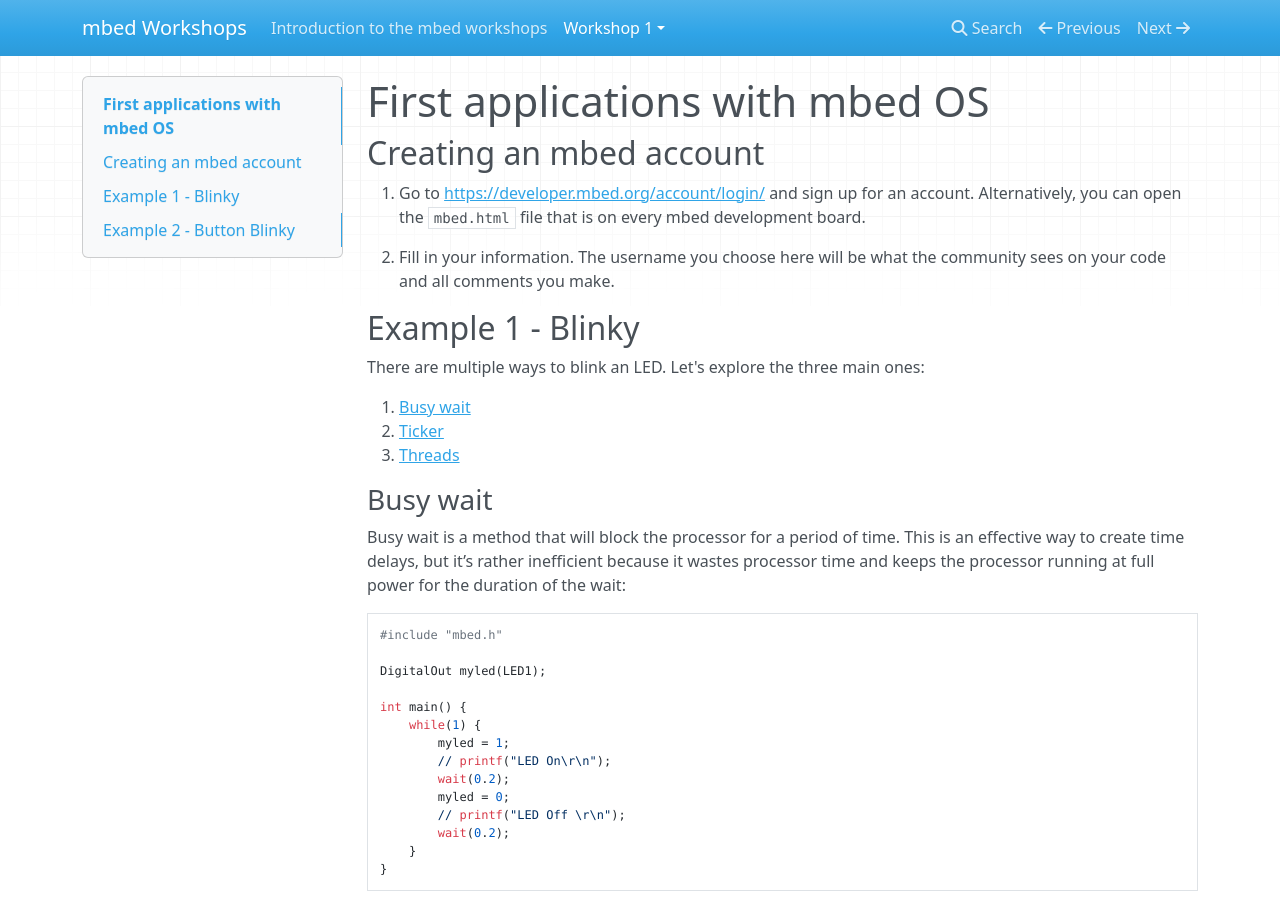
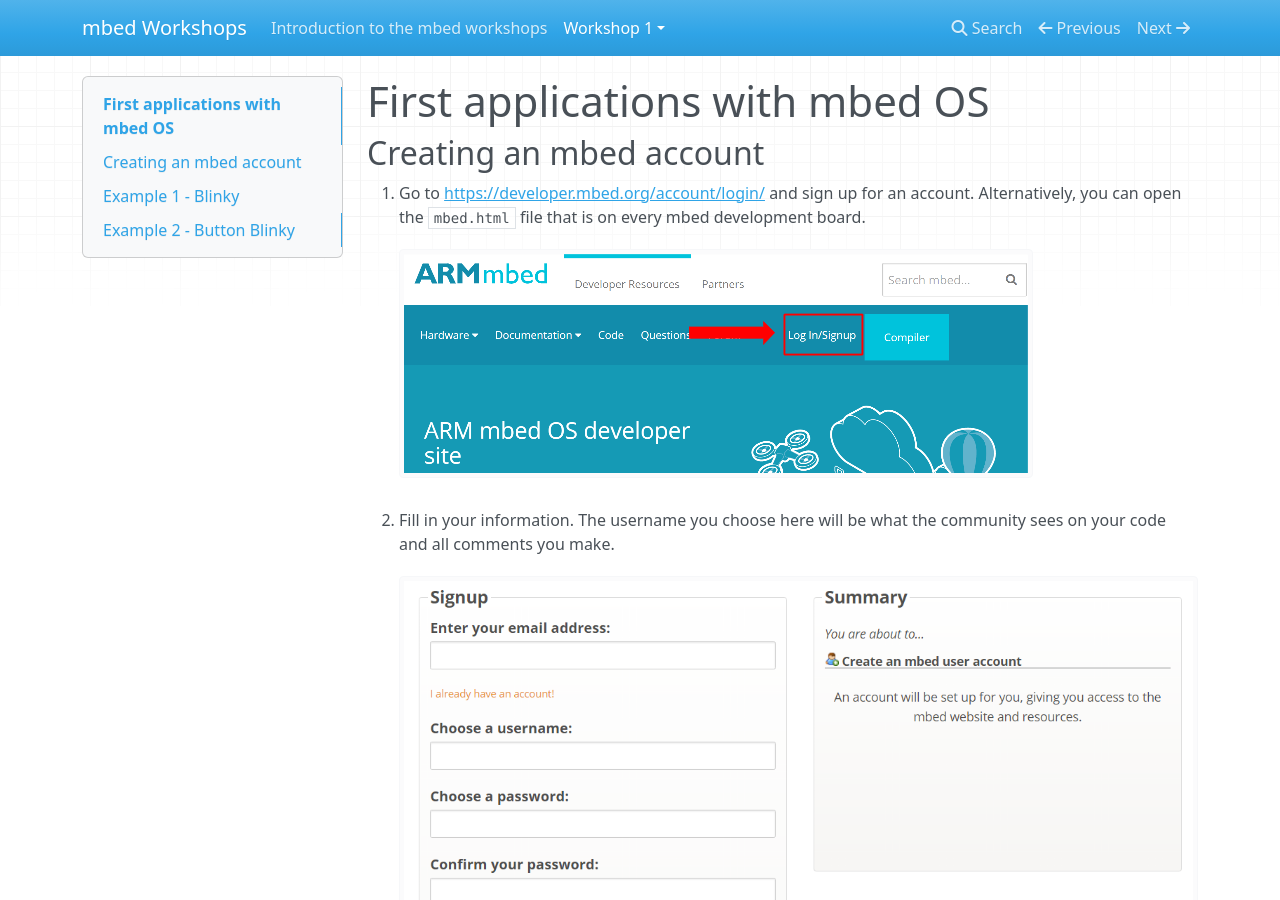
Before and after one commit to ARMmbed/mbed-workshops, an MkDocs documentation site: the page built from docs/workshop1-intro-to-mbed-ecosystem/getting_started_mbed_os.md, in a window 1280 px wide and 900 px high. Built offline with MkDocs 1.6.1, drawn with Linux system fonts in a browser that asks for light colours; nearby versions of some CDN libraries; old or Windows-style settings are respelled for this version of MkDocs.

Commit message:
Adding images

```diff
--- a/docs/workshop1-intro-to-mbed-ecosystem/getting_started_mbed_os.md
+++ b/docs/workshop1-intro-to-mbed-ecosystem/getting_started_mbed_os.md
@@ -3,10 +3,9 @@
 ## Creating an mbed account
 
 1. Go to [https://developer.mbed.org/account/login/](https://developer.mbed.org/account/login/ ) and sign up for an account. Alternatively, you can open the `mbed.html` file that is on every mbed development board.
-
-
+    <span class="images">![](img/image05.png)</span>
 1. Fill in your information. The username you choose here will be what the community sees on your code and all comments you make.
-
+    <span class="images">![](img/image01.png)</span>
 
 ## Example 1 - Blinky
 There are multiple ways to blink an LED. Let's explore the three main ones:
```
